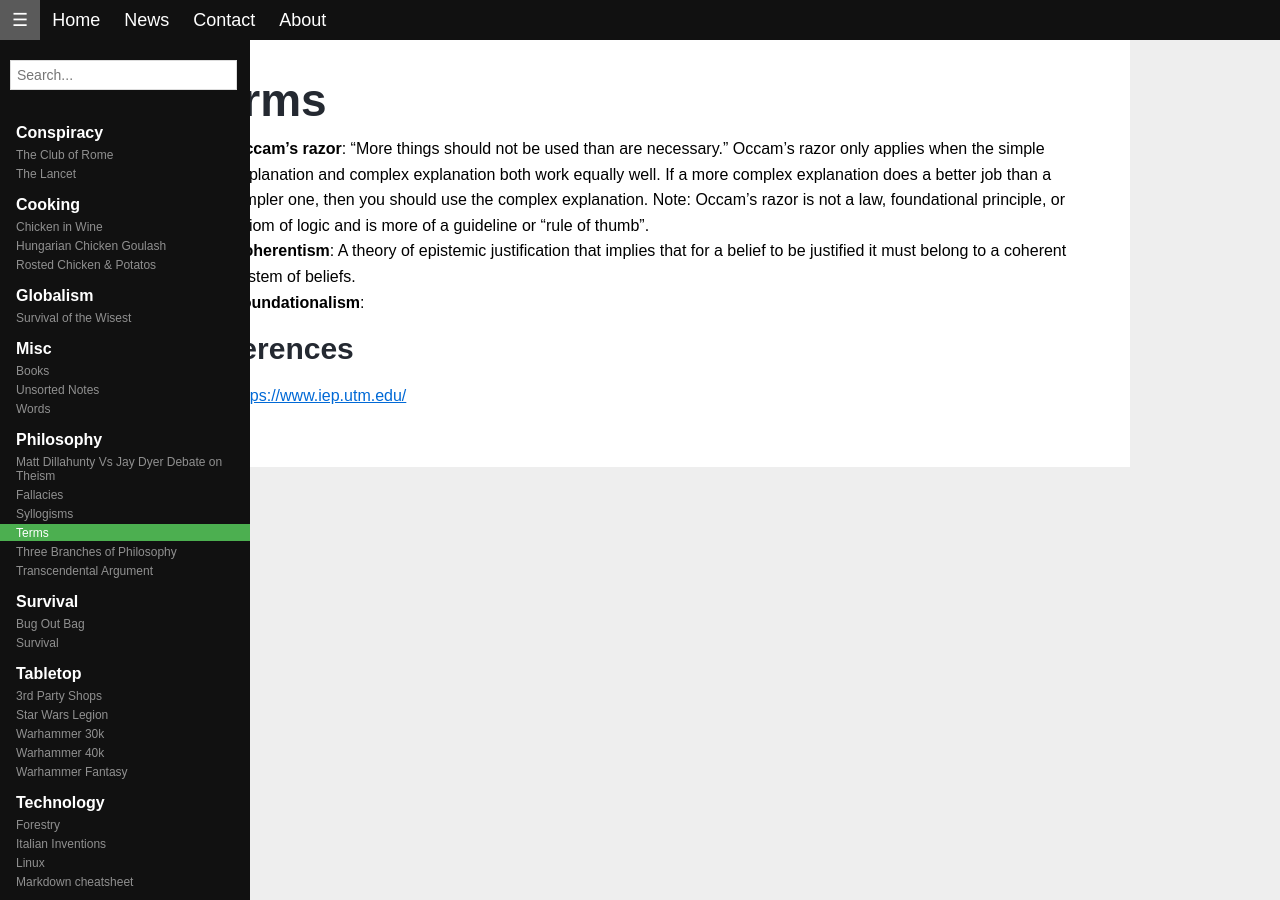
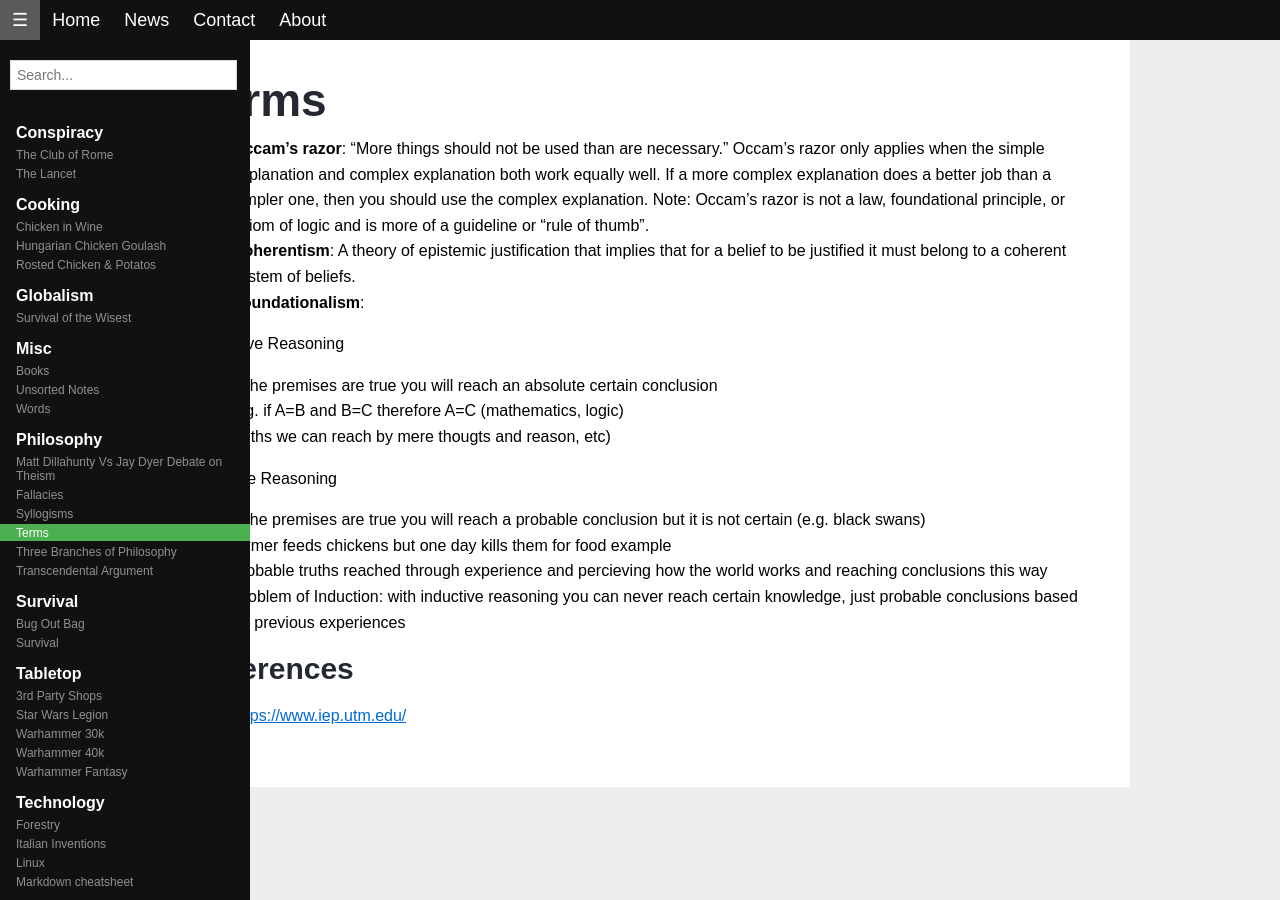
Before and after one commit to ddigiorg/ddigiorg.github.io, a Jekyll site: the page built from pages/philosophy/terms.md, in a window 1280 px wide. Built offline with Jekyll 4.4.1, drawn with Linux system fonts in a browser that asks for light colours; our own code applies the rules of GitHub Pages for plain Markdown files.

Commit message:
updated philosophy terms

```diff
--- a/pages/philosophy/terms.md
+++ b/pages/philosophy/terms.md
@@ -4,6 +4,16 @@
 - **Coherentism**: A theory of epistemic justification that implies that for a belief to be justified it must belong to a coherent system of beliefs.
 - **Foundationalism**:
 
+Deductive Reasoning
+- If the premises are true you will reach an absolute certain conclusion
+- e.g. if A=B and B=C therefore A=C (mathematics, logic)
+- truths we can reach by mere thougts and reason, etc)
+
+Inductive Reasoning
+- If the premises are true you will reach a probable conclusion but it is not certain (e.g. black swans)
+- farmer feeds chickens but one day kills them for food example
+- probable truths reached through experience and percieving how the world works and reaching conclusions this way
+- Problem of Induction: with inductive reasoning you can never reach certain knowledge, just probable conclusions based on previous experiences
 
 ## References
 
```
